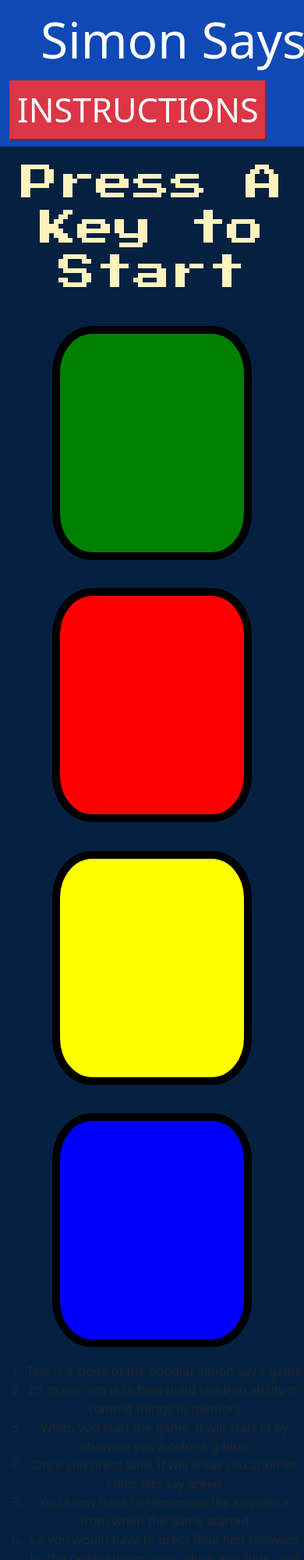
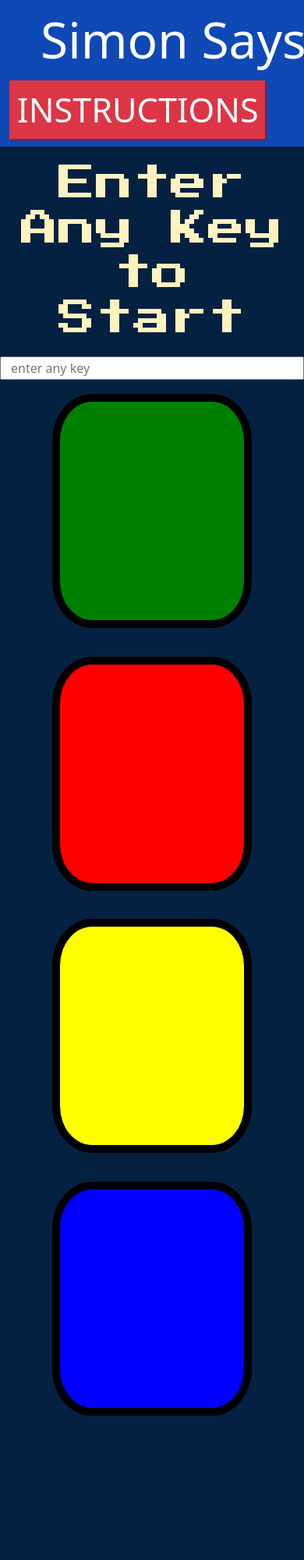
Before and after one commit to Mosope-Adeyemi-dev/frontendChallenege-simonSays-MemoryGame, a plain HTML site: page index.html in a window 390 px wide. Shown: the top 2000 px of the page at 78% size. After the commit the page ends 1833 px from the top, so only its background shows below. Drawn offline with nearby package versions, Linux system fonts and the light colour scheme.

Commit message:
added input field for mobile view
to allow key board press on mobile

```diff
--- a/game.js
+++ b/game.js
@@ -12,7 +12,7 @@
 
 
 function nextSequence(){
-
+    $("input").val("");
     var randomNumber = Math.floor((Math.random()*4));
     randomChosenColor = buttonColors[randomNumber];
         gamePattern.push(randomChosenColor);
--- a/index.html
+++ b/index.html
@@ -17,8 +17,8 @@
       <button class=" btn-sm btn-danger" onclick="instructions()">INSTRUCTIONS</button>
     </div>
   </nav>
-  <h1 id="level-title">Press A Key to Start</h1>
-
+  <h1 id="level-title">Enter Any Key to Start</h1>
+  <input type="text" class="input-group container"    placeholder="enter any key">
   <div class="container">
     <div lass="row">
 
@@ -45,18 +45,6 @@
 </div>
 
 
-        <ol>
-          <li>This is a clone of the popular simon say's game</li>
-          <li>Its major aim is to help build children ability to commit things to memory</li>
-          <li>When you start the game, it will start of by showing you a color e.g blue</li>
-          <li>Once you press blue, it will show you another color, lets say green</li>
-          <li>You know have to remember the sequence from when the game started</li>
-          <li>I.e you would have to press Blue first followed by the newly shown color which was blue, and so on</li>
-          <li>The goal is to remember the pattern</li>
-          <li>Have fun playing!!</li>
-        </ol>
-
-
 <script src="https://cdn.jsdelivr.net/npm/bootstrap@5.0.0-beta1/dist/js/bootstrap.bundle.min.js" integrity="sha384-ygbV9kiqUc6oa4msXn9868pTtWMgiQaeYH7/t7LECLbyPA2x65Kgf80OJFdroafW" crossorigin="anonymous"></script>
 <script src="https://ajax.googleapis.com/ajax/libs/jquery/3.5.1/jquery.min.js"></script>
 <script src="game.js"></script>
--- a/styles.css
+++ b/styles.css
@@ -21,7 +21,9 @@
   border-radius: 20%;
 
 }
-
+input{
+  visibility: hidden;
+}
 @media(max-width:1234px){
   .btn {
     margin: 5% auto;
@@ -35,6 +37,9 @@
   }
   .btn-sm{
     font-size: 2.7rem;
+  }
+  input{
+    visibility: visible;
   }
 
 
```
